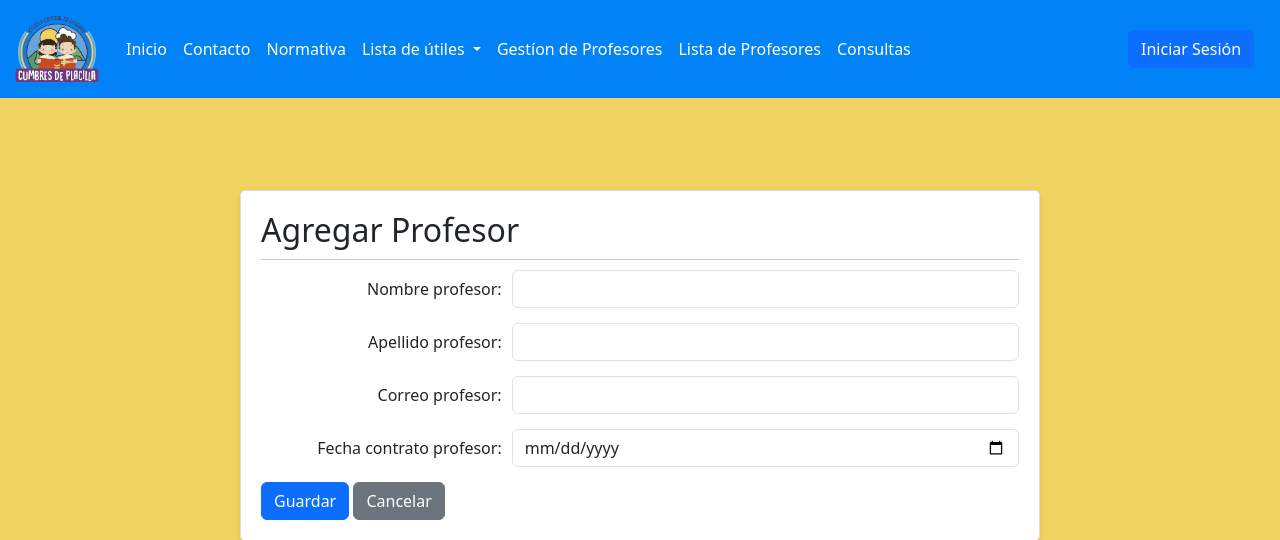
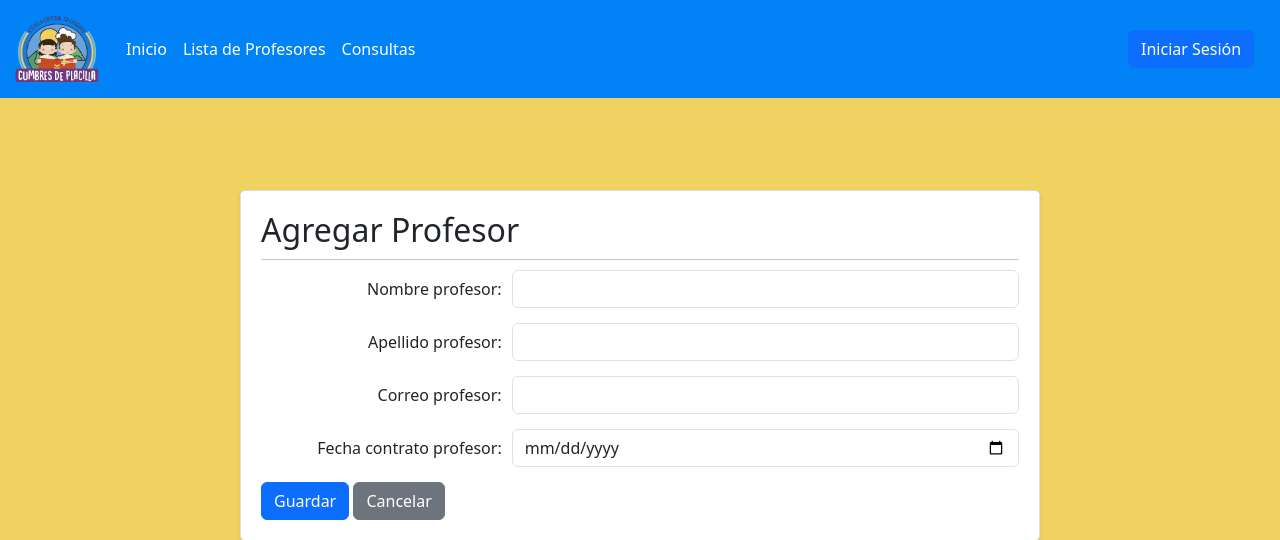
Before and after one commit to Saesres/ProyectoCumbres, a Django app: page /SitioWeb/agregarProfesor in a window 1280 px wide. Shown: the top 540 px of the page. Run offline with Django 4.2, Linux system fonts and the light colour scheme.

Commit message:
modified:   SitioWeb/templates/paginas/Contacto.html 	modified:   SitioWeb/templates/paginas/agregarProfesor.html 	modified:   SitioWeb/templates/paginas/estadoConsulta.html 	modified:   SitioWeb/templates/paginas/index.html 	modified:   SitioWeb/templates/paginas/listarConsulta.html 	modified:   SitioWeb/templates/paginas/listarProfesor.html 	modified:   SitioWeb/templates/paginas/modificarProfesor.html

```diff
--- a/SitioWeb/templates/paginas/agregarProfesor.html
+++ b/SitioWeb/templates/paginas/agregarProfesor.html
@@ -21,25 +21,6 @@
         <ul class="navbar-nav">
           <li class="nav-item">
             <a class="nav-link nav-item-custom" aria-current="page" href="{%url 'index'%}">Inicio</a>
-          </li>
-          <li class="nav-item">
-            <a class="nav-link  nav-item-custom" href="{%url 'Contacto'%}">Contacto</a>
-          </li>
-          <li class="nav-item">
-            <a class="nav-link nav-item-custom" href='{%static "/PDF/normativaEjemplo.pdf"%}' target="_blank" rel="noopener noreferrer">Normativa</a>
-          </li>
-          <li class="nav-item dropdown">
-            <a class="nav-link dropdown-toggle nav-item-custom" href="#" role="button" data-bs-toggle="dropdown" aria-expanded="false">
-              Lista de útiles
-            </a>
-            <ul class="dropdown-menu">
-              <li><a class="dropdown-item" href='{%static "/PDF/listaEjemplo.pdf"%}' target="_blank" rel="noopener noreferrer">Medio Mayor</a></li>
-              <li><a class="dropdown-item" href='{%static "/PDF/listaEjemplo.pdf"%}' target="_blank" rel="noopener noreferrer">Pre-Kinder</a></li>
-              <li><a class="dropdown-item" href='{%static "/PDF/listaEjemplo.pdf"%}'target="_blank" rel="noopener noreferrer">Kinder</a></li>
-            </ul>
-          </li>
-          <li class="nav-item" id="btnCrud">
-              <a class="nav-link nav-item-custom" href="{%url 'agregarProfesor'%}" target="_blank" rel="noopener noreferrer">Gestíon de Profesores</a>
           </li>
           <li class="nav-item" id="btnAdmin">
             <a class="nav-link nav-item-custom" href="{%url 'listarProfesor'%}" target="_blank" rel="noopener noreferrer">Lista de Profesores</a>
--- a/SitioWeb/templates/paginas/listarConsulta.html
+++ b/SitioWeb/templates/paginas/listarConsulta.html
@@ -38,14 +38,8 @@
               <li><a class="dropdown-item" href='{%static "/PDF/listaEjemplo.pdf"%}'target="_blank" rel="noopener noreferrer">Kinder</a></li>
             </ul>
           </li>
-          <li class="nav-item" id="btnCrud">
-              <a class="nav-link nav-item-custom" href="{%url 'agregarProfesor'%}" target="_blank" rel="noopener noreferrer">Gestíon de Profesores</a>
-          </li>
           <li class="nav-item" id="btnAdmin">
             <a class="nav-link nav-item-custom" href="{%url 'listarProfesor'%}" target="_blank" rel="noopener noreferrer">Lista de Profesores</a>
-          </li>
-          <li class="nav-item" id="btnConsultas">
-            <a class="nav-link nav-item-custom" href="{%url 'listarConsulta'%}" target="_blank" rel="noopener noreferrer">Consultas</a>
           </li>
         </ul>
         <div class="right-item">
```
Also changed, not shown: SitioWeb/templates/paginas/Contacto.html (+0 -9 lines), SitioWeb/templates/paginas/estadoConsulta.html (+0 -16 lines), SitioWeb/templates/paginas/index.html (+2 -5 lines), SitioWeb/templates/paginas/listarProfesor.html (+1 -7 lines), SitioWeb/templates/paginas/modificarProfesor.html (+0 -16 lines).
